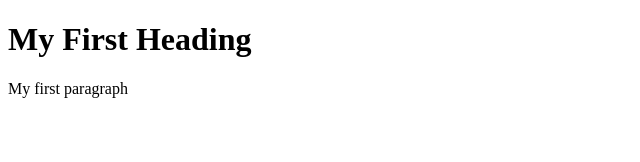
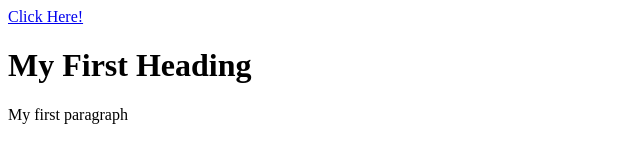
Before and after one commit to inesele/webpage2, a plain HTML site: page index.html in a window 1280 px wide. Shown: the whole page, without its empty margins (0-640 px from the left). Drawn offline with Linux system fonts and the light colour scheme.

Commit message:
Update index.html

```diff
--- a/index.html
+++ b/index.html
@@ -1,6 +1,8 @@
 <!DOCTYPE html>
 <html>
 <body>
+
+  <a href="poga.html">Click Here!</a>
 
 <h1>My First Heading</h1>
 <p>My first paragraph</p>
```
